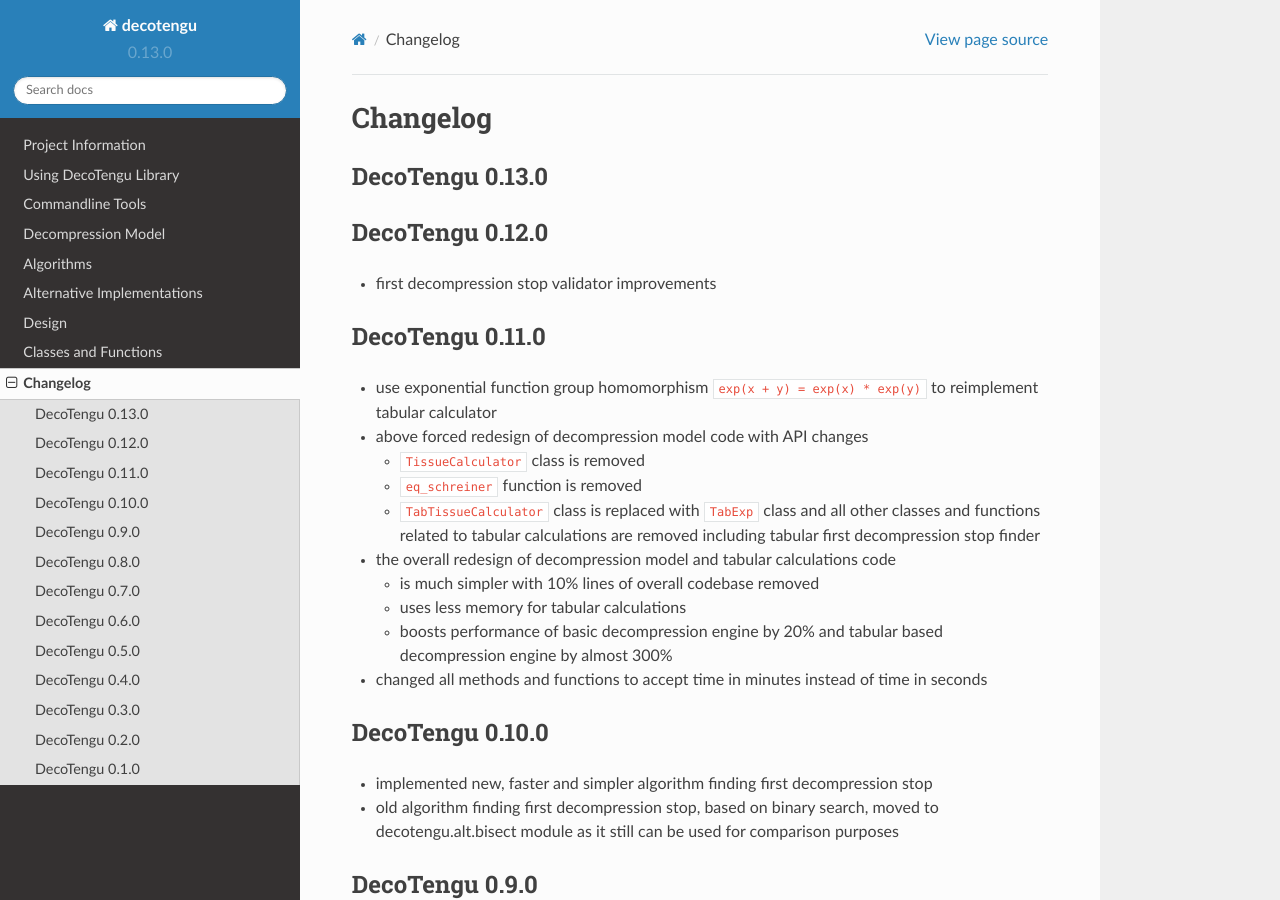
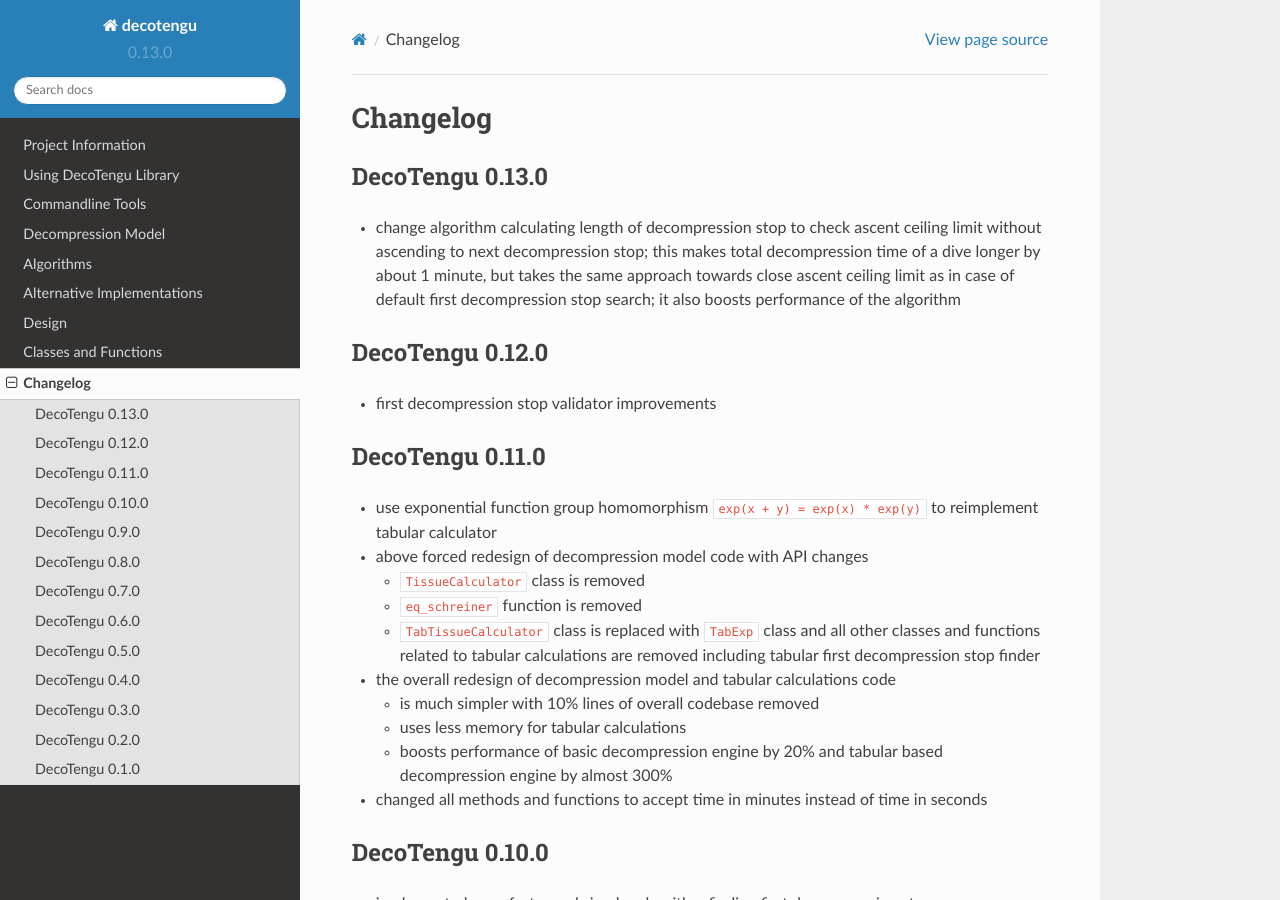
Before and after one commit to gully/decotengu, a Sphinx documentation site: the page built from doc/changelog.rst, in a window 1280 px wide and 900 px high. Built offline with Sphinx 7.4.7 and the Read the Docs theme 2.0.0, drawn with Linux system fonts in a browser that asks for light colours.

Commit message:
- updated changelog for ver. 0.13.0

```diff
--- a/doc/changelog.rst
+++ b/doc/changelog.rst
@@ -2,6 +2,12 @@ Changelog
 =========
 DecoTengu 0.13.0
 ----------------
+- change algorithm calculating length of decompression stop to check ascent
+  ceiling limit without ascending to next decompression stop; this makes
+  total decompression time of a dive longer by about 1 minute, but takes
+  the same approach towards close ascent ceiling limit as in case of default
+  first decompression stop search; it also boosts performance of the
+  algorithm
 
 DecoTengu 0.12.0
 ----------------
```
